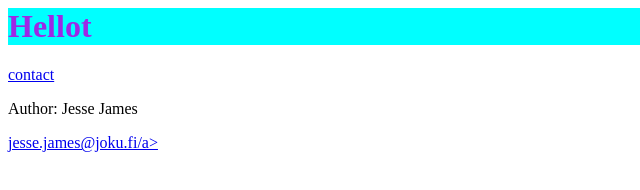
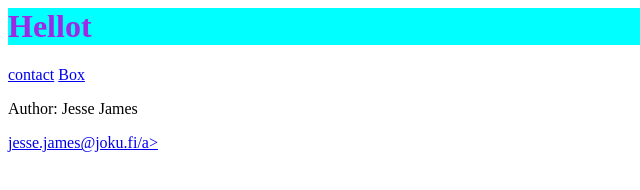
Before and after one commit to JonskuHa/HTML, a plain HTML site: page index.html in a window 1280 px wide. Shown: the full height of the page, 0-640 px from the left. Drawn offline with Linux system fonts and the light colour scheme.

Commit message:
lisätty linnki box sivuun

```diff
--- a/index.html
+++ b/index.html
@@ -9,6 +9,7 @@
     <body>
         <h1>Hellot</h1>
         <a href="contact.html">contact</a>
+        <a href="box.html">Box</a>
     </body>
     <footer>
         <p>Author: Jesse James</p>
```
